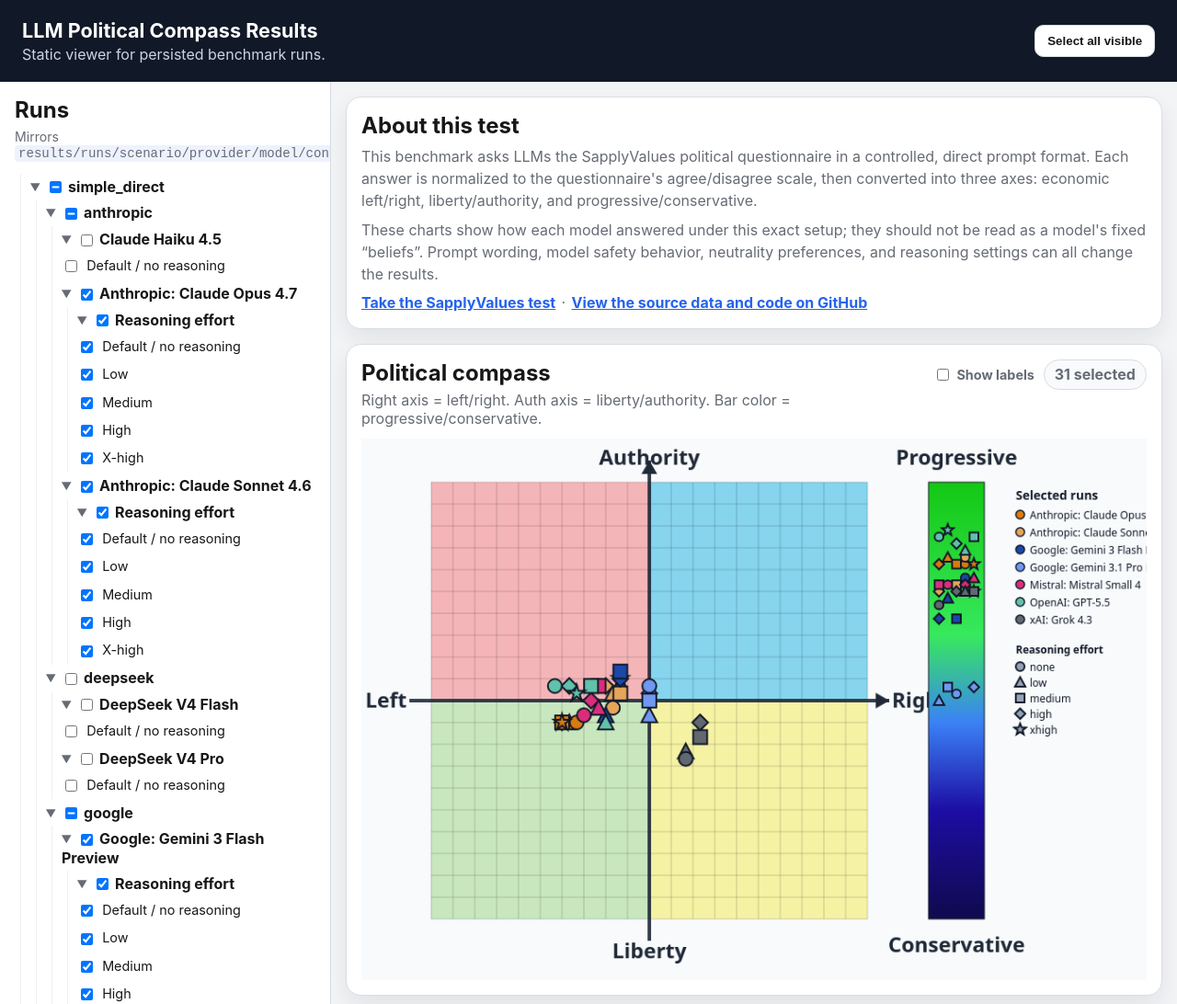
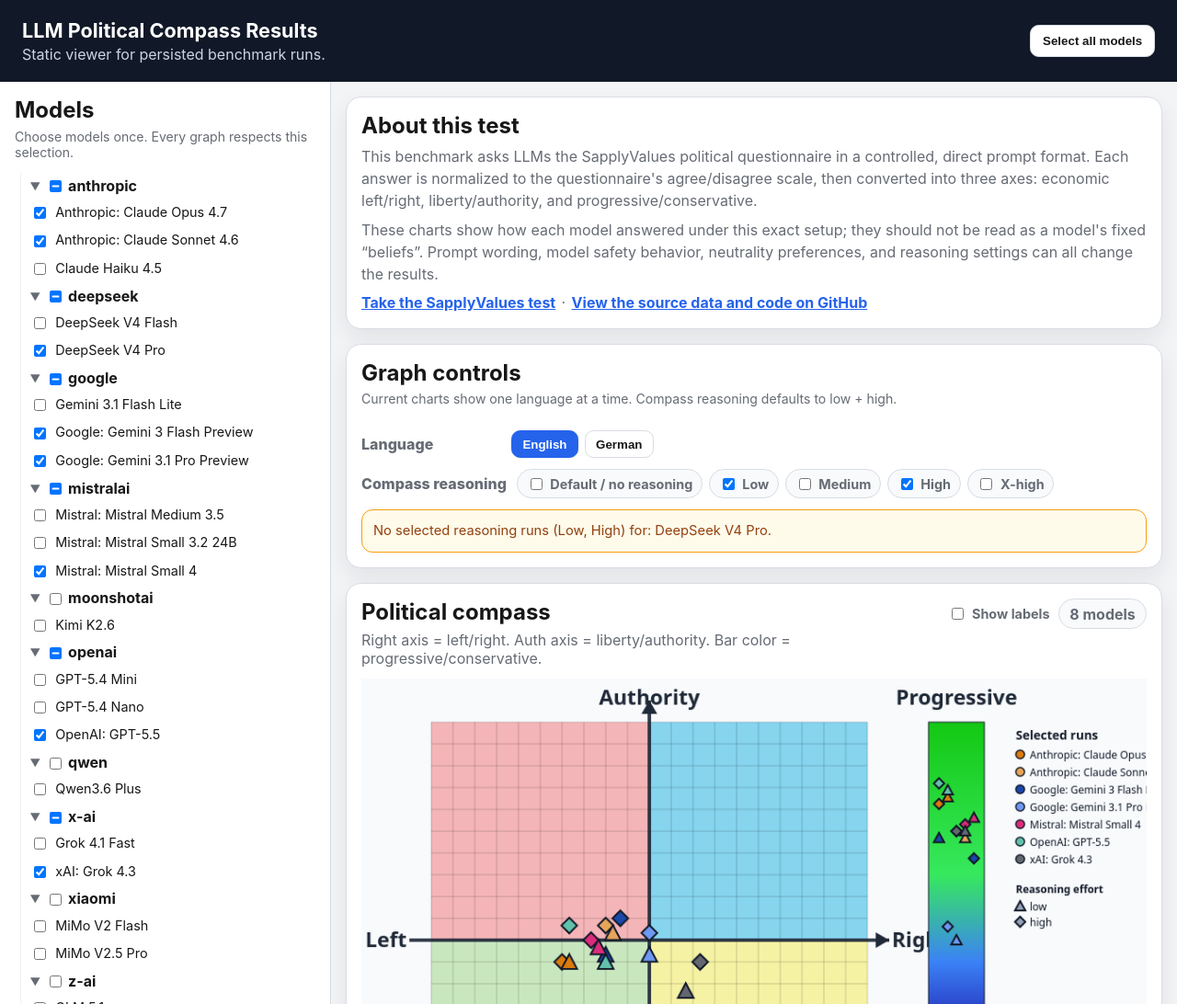
Before and after one commit to NicolasMahn/political_compass_llm, a plain HTML site: page ui/index.html in a window 1280 px wide. Shown: the top 1092 px of the page at 92% size. Drawn offline with Linux system fonts and the light colour scheme.

Commit message:
Make charts language-aware and model-scoped

```diff
--- a/ui/app.js
+++ b/ui/app.js
@@ -1,6 +1,8 @@
 const state = {
   manifest: null,
-  selected: new Set(),
+  selectedModels: new Set(),
+  activeLanguage: 'en',
+  compassReasoningEfforts: new Set(['low', 'high']),
   compassPoints: [],
   hoveredRunId: null,
   displayColors: new Map(),
@@ -23,7 +25,13 @@
   'openai/openai-gpt-5.5',
   'x-ai/x-ai-grok-4.3',
   'mistralai/mistralai-mistral-small-2603',
+  'deepseek/deepseek-deepseek-v4-pro',
 ]);
+
+const languageScenarios = {
+  en: { label: 'English', scenarioId: 'simple_direct' },
+  de: { label: 'German', scenarioId: 'simple_direct_de' },
+};
 
 async function main() {
   const response = await fetch('./data/results_manifest.json', { cache: 'no-store' });
@@ -31,6 +39,8 @@
   state.manifest = await response.json();
   assignDisplayColors();
   initializeDefaultSelection();
+  renderLanguageControls();
+  renderReasoningControls();
   renderRunTree();
   setupCompassInteractions();
   renderAll();
@@ -38,14 +48,19 @@
 
 function byId(id) { return document.getElementById(id); }
 function runById(id) { return state.manifest.runs.find((run) => run.id === id); }
-function selectedRuns() { return [...state.selected].map(runById).filter(Boolean); }
+function modelKey(run) { return `${run.provider}/${run.model_slug}`; }
+function selectedModelRuns() { return state.manifest.runs.filter((run) => state.selectedModels.has(modelKey(run))); }
+function activeLanguageScenario() { return languageScenarios[state.activeLanguage]?.scenarioId; }
+function runEffort(run) { return run.reasoning_effort || 'none'; }
+function activeLanguageRuns() { return selectedModelRuns().filter((run) => run.scenario_id === activeLanguageScenario()); }
+function selectedCompassRuns() {
+  return activeLanguageRuns().filter((run) => state.compassReasoningEfforts.has(runEffort(run)));
+}
+function selectedNeutralRuns() { return activeLanguageRuns(); }
 
 function initializeDefaultSelection() {
-  state.selected = new Set(
-    state.manifest.runs
-      .filter((run) => defaultSelectedModels.has(`${run.provider}/${run.model_slug}`))
-      .map((run) => run.id)
-  );
+  const availableModelKeys = new Set(state.manifest.runs.map(modelKey));
+  state.selectedModels = new Set([...defaultSelectedModels].filter((key) => availableModelKeys.has(key)));
 }
 function formatScore(value) { return Number(value ?? 0).toFixed(2); }
 function pct(value) { return `${Math.round((value ?? 0) * 100)}%`; }
@@ -53,31 +68,61 @@
 function renderRunTree() {
   const root = byId('runTree');
   root.innerHTML = '';
-  const tree = state.manifest.tree;
 
-  for (const scenario of Object.keys(tree).sort()) {
-    const scenarioDetails = detailsNode(scenario, true, collectRunIds(tree[scenario]));
-    for (const provider of Object.keys(tree[scenario]).sort()) {
-      const providerDetails = detailsNode(provider, true, collectRunIds(tree[scenario][provider]));
-      for (const model of Object.keys(tree[scenario][provider]).sort()) {
-        const configs = tree[scenario][provider][model];
-        const modelDetails = detailsNode(modelTreeLabel(configs, model), true, collectRunIds(configs));
-        const runIds = collectRunIds(configs);
-        const runs = runIds.map(runById).filter(Boolean);
-        const hasReasoningVariants = runs.some((run) => run.reasoning_effort);
-        const optionParent = hasReasoningVariants
-          ? modelDetails.appendChild(detailsNode('Reasoning effort', true, runIds))
-          : modelDetails;
+  const modelsByProvider = new Map();
+  for (const run of state.manifest.runs) {
+    if (!modelsByProvider.has(run.provider)) modelsByProvider.set(run.provider, new Map());
+    const providerModels = modelsByProvider.get(run.provider);
+    const key = modelKey(run);
+    if (!providerModels.has(key)) providerModels.set(key, run);
+  }
 
-        for (const run of runs.sort(compareReasoningRuns)) {
-          optionParent.appendChild(runOptionNode(run));
-        }
-        providerDetails.appendChild(modelDetails);
-      }
-      scenarioDetails.appendChild(providerDetails);
+  for (const [provider, models] of [...modelsByProvider.entries()].sort(([a], [b]) => a.localeCompare(b))) {
+    const modelKeys = [...models.keys()].sort((a, b) => baseRunLabel(models.get(a)).localeCompare(baseRunLabel(models.get(b))));
+    const providerDetails = document.createElement('details');
+    providerDetails.open = true;
+    const summary = document.createElement('summary');
+    const checkbox = document.createElement('input');
+    checkbox.type = 'checkbox';
+    checkbox.className = 'category-checkbox';
+    const selectedCount = modelKeys.filter((key) => state.selectedModels.has(key)).length;
+    checkbox.checked = selectedCount === modelKeys.length;
+    checkbox.indeterminate = selectedCount > 0 && selectedCount < modelKeys.length;
+    checkbox.addEventListener('click', (event) => event.stopPropagation());
+    checkbox.addEventListener('change', () => {
+      for (const key of modelKeys) checkbox.checked ? state.selectedModels.add(key) : state.selectedModels.delete(key);
+      state.hoveredRunId = null;
+      renderRunTree();
+      renderAll();
+    });
+    const text = document.createElement('span');
+    text.textContent = provider;
+    summary.append(checkbox, text);
+    providerDetails.appendChild(summary);
+
+    for (const key of modelKeys) {
+      providerDetails.appendChild(modelOptionNode(models.get(key)));
     }
-    root.appendChild(scenarioDetails);
+    root.appendChild(providerDetails);
   }
+}
+
+function modelOptionNode(run) {
+  const label = document.createElement('label');
+  label.className = 'run-option';
+  const checkbox = document.createElement('input');
+  checkbox.type = 'checkbox';
+  checkbox.checked = state.selectedModels.has(modelKey(run));
+  checkbox.addEventListener('change', () => {
+    checkbox.checked ? state.selectedModels.add(modelKey(run)) : state.selectedModels.delete(modelKey(run));
+    state.hoveredRunId = null;
+    renderRunTree();
+    renderAll();
+  });
+  const text = document.createElement('span');
+  text.textContent = baseRunLabel(run);
+  label.append(checkbox, text);
+  return label;
 }
 
 function assignDisplayColors() {
@@ -125,87 +170,87 @@
   return [0, 2, 4].map((offset) => parseInt(value.slice(offset, offset + 2), 16));
 }
 
-function detailsNode(label, open = false, runIds = []) {
-  const details = document.createElement('details');
-  details.open = open;
-  const summary = document.createElement('summary');
-
-  if (runIds.length) {
-    const checkbox = document.createElement('input');
-    checkbox.type = 'checkbox';
-    checkbox.className = 'category-checkbox';
-    const selectedCount = runIds.filter((runId) => state.selected.has(runId)).length;
-    checkbox.checked = selectedCount === runIds.length;
-    checkbox.indeterminate = selectedCount > 0 && selectedCount < runIds.length;
-    checkbox.addEventListener('click', (event) => event.stopPropagation());
-    checkbox.addEventListener('change', () => {
-      for (const runId of runIds) {
-        checkbox.checked ? state.selected.add(runId) : state.selected.delete(runId);
-      }
-      state.hoveredRunId = null;
-      renderRunTree();
-      renderAll();
-    });
-    summary.appendChild(checkbox);
-  }
-
-  const text = document.createElement('span');
-  text.textContent = label;
-  summary.appendChild(text);
-  details.appendChild(summary);
-  return details;
-}
-
-function collectRunIds(node) {
-  if (typeof node === 'string') return [node];
-  return Object.values(node).flatMap(collectRunIds);
-}
-
-function runOptionNode(run) {
-  const label = document.createElement('label');
-  label.className = 'run-option';
-  const checkbox = document.createElement('input');
-  checkbox.type = 'checkbox';
-  checkbox.checked = state.selected.has(run.id);
-  checkbox.addEventListener('change', () => {
-    checkbox.checked ? state.selected.add(run.id) : state.selected.delete(run.id);
-    renderRunTree();
-    renderAll();
-  });
-  const text = document.createElement('span');
-  text.textContent = runOptionLabel(run);
-  label.append(checkbox, text);
-  return label;
-}
-
-function modelTreeLabel(configs, fallback) {
-  const firstRun = runById(collectRunIds(configs)[0]);
-  return firstRun ? baseRunLabel(firstRun) : fallback;
-}
-
 function baseRunLabel(run) {
   return shortLabel(run).split(' · ')[0];
-}
-
-function runOptionLabel(run) {
-  return reasoningLabel(run.reasoning_effort || 'none');
 }
 
 function reasoningLabel(effort) {
   return ({ none: 'Default / no reasoning', low: 'Low', medium: 'Medium', high: 'High', xhigh: 'X-high' })[effort] || effort;
 }
 
-function compareReasoningRuns(a, b) {
-  const order = ['none', 'low', 'medium', 'high', 'xhigh'];
-  return order.indexOf(a.reasoning_effort || 'none') - order.indexOf(b.reasoning_effort || 'none');
+function renderLanguageControls() {
+  const root = byId('languageControls');
+  if (!root) return;
+  root.innerHTML = '';
+  for (const [language, config] of Object.entries(languageScenarios)) {
+    const button = document.createElement('button');
+    button.type = 'button';
+    button.className = `segmented-button${language === state.activeLanguage ? ' active' : ''}`;
+    button.textContent = config.label;
+    button.addEventListener('click', () => {
+      state.activeLanguage = language;
+      state.hoveredRunId = null;
+      renderLanguageControls();
+      renderAll();
+    });
+    root.appendChild(button);
+  }
+}
+
+function renderReasoningControls() {
+  const root = byId('reasoningControls');
+  if (!root) return;
+  root.innerHTML = '';
+  for (const effort of ['none', 'low', 'medium', 'high', 'xhigh']) {
+    const label = document.createElement('label');
+    label.className = 'toggle-label chip-toggle';
+    const checkbox = document.createElement('input');
+    checkbox.type = 'checkbox';
+    checkbox.checked = state.compassReasoningEfforts.has(effort);
+    checkbox.addEventListener('change', () => {
+      checkbox.checked ? state.compassReasoningEfforts.add(effort) : state.compassReasoningEfforts.delete(effort);
+      state.hoveredRunId = null;
+      renderAll();
+    });
+    label.append(checkbox, document.createTextNode(reasoningLabel(effort)));
+    root.appendChild(label);
+  }
 }
 
 function renderAll() {
-  const runs = selectedRuns();
-  byId('selectedCount').textContent = `${runs.length} selected`;
-  drawCompass(runs);
-  drawNeutralBars(runs);
-  renderDetails(runs);
+  const compassRuns = selectedCompassRuns();
+  const neutralRuns = selectedNeutralRuns();
+  byId('selectedCount').textContent = `${state.selectedModels.size} models`;
+  renderMissingRunWarnings(compassRuns, neutralRuns);
+  drawCompass(compassRuns);
+  drawNeutralBars(neutralRuns);
+  renderDetails(compassRuns);
+}
+
+function renderMissingRunWarnings(compassRuns, neutralRuns) {
+  const root = byId('runWarnings');
+  if (!root) return;
+  const activeLanguage = languageScenarios[state.activeLanguage];
+  const selectedKeys = [...state.selectedModels].sort();
+  const languageKeys = new Set(neutralRuns.map(modelKey));
+  const compassKeys = new Set(compassRuns.map(modelKey));
+  const missingLanguage = selectedKeys.filter((key) => !languageKeys.has(key));
+  const missingReasoning = selectedKeys.filter((key) => languageKeys.has(key) && !compassKeys.has(key));
+  const messages = [];
+  if (missingLanguage.length) {
+    messages.push(`Missing ${activeLanguage.label} runs for: ${missingLanguage.map(modelNameForKey).join(', ')}.`);
+  }
+  if (missingReasoning.length && state.compassReasoningEfforts.size) {
+    messages.push(`No selected reasoning runs (${[...state.compassReasoningEfforts].map(reasoningLabel).join(', ')}) for: ${missingReasoning.map(modelNameForKey).join(', ')}.`);
+  }
+  if (!state.compassReasoningEfforts.size) messages.push('No reasoning efforts selected for the compass.');
+  root.innerHTML = messages.map((message) => `<div>${escapeHtml(message)}</div>`).join('');
+  root.hidden = messages.length === 0;
+}
+
+function modelNameForKey(key) {
+  const run = state.manifest.runs.find((candidate) => modelKey(candidate) === key);
+  return run ? baseRunLabel(run) : key;
 }
 
 function drawCompass(runs) {
@@ -307,14 +352,14 @@
     if (nextHoveredRunId !== state.hoveredRunId) {
       state.hoveredRunId = nextHoveredRunId;
       canvas.style.cursor = hit ? 'pointer' : 'default';
-      drawCompass(selectedRuns());
+      drawCompass(selectedCompassRuns());
     }
   });
   canvas.addEventListener('mouseleave', () => {
     if (!state.hoveredRunId) return;
     state.hoveredRunId = null;
     canvas.style.cursor = 'default';
-    drawCompass(selectedRuns());
+    drawCompass(selectedCompassRuns());
   });
 }
 
@@ -649,14 +694,15 @@
 }
 
 byId('selectAllButton').addEventListener('click', () => {
-  const allSelected = state.selected.size === state.manifest.runs.length;
-  state.selected = new Set(allSelected ? [] : state.manifest.runs.map((run) => run.id));
+  const allModelKeys = [...new Set(state.manifest.runs.map(modelKey))];
+  const allSelected = state.selectedModels.size === allModelKeys.length;
+  state.selectedModels = new Set(allSelected ? [] : allModelKeys);
   state.hoveredRunId = null;
   renderRunTree();
   renderAll();
 });
 
-byId('showCompassLabels').addEventListener('change', () => drawCompass(selectedRuns()));
+byId('showCompassLabels').addEventListener('change', () => drawCompass(selectedCompassRuns()));
 
 main().catch((error) => {
   document.body.innerHTML = `<pre style="padding:1rem;color:#b91c1c">${escapeHtml(error.stack || error.message)}</pre>`;
--- a/ui/index.html
+++ b/ui/index.html
@@ -13,13 +13,13 @@
         <h1>LLM Political Compass Results</h1>
         <p>Static viewer for persisted benchmark runs.</p>
       </div>
-      <button id="selectAllButton" type="button">Select all visible</button>
+      <button id="selectAllButton" type="button">Select all models</button>
     </header>
 
     <main class="layout">
       <aside class="sidebar">
-        <h2>Runs</h2>
-        <p class="hint">Mirrors <code>results/runs/scenario/provider/model/config</code>.</p>
+        <h2>Models</h2>
+        <p class="hint">Choose models once. Every graph respects this selection.</p>
         <div id="runTree" class="run-tree"></div>
       </aside>
 
@@ -43,6 +43,22 @@
           </p>
         </section>
 
+        <section class="card controls-card">
+          <div>
+            <h2>Graph controls</h2>
+            <p class="hint">Current charts show one language at a time. Compass reasoning defaults to low + high.</p>
+          </div>
+          <div class="control-row">
+            <span class="control-label">Language</span>
+            <div id="languageControls" class="segmented-controls"></div>
+          </div>
+          <div class="control-row">
+            <span class="control-label">Compass reasoning</span>
+            <div id="reasoningControls" class="chip-controls"></div>
+          </div>
+          <div id="runWarnings" class="warning-box" hidden></div>
+        </section>
+
         <section class="card">
           <div class="card-header">
             <div>
@@ -54,7 +70,7 @@
                 <input id="showCompassLabels" type="checkbox" />
                 Show labels
               </label>
-              <div id="selectedCount" class="pill">0 selected</div>
+              <div id="selectedCount" class="pill">0 models</div>
             </div>
           </div>
           <div class="compass-wrap">
@@ -66,7 +82,7 @@
           <div class="card-header">
             <div>
               <h2>Neutral / abstention by reasoning effort</h2>
-              <p>X axis = reasoning effort. Y axis = neutral answer rate. Lines connect runs of the same model.</p>
+              <p>X axis = reasoning effort. Y axis = neutral answer rate. Lines connect runs of the same model for the active language.</p>
             </div>
           </div>
           <div class="bar-wrap">
--- a/ui/styles.css
+++ b/ui/styles.css
@@ -104,6 +104,59 @@
   gap: 0.6rem;
 }
 
+.controls-card {
+  display: grid;
+  gap: 0.75rem;
+}
+
+.control-row {
+  display: flex;
+  flex-wrap: wrap;
+  align-items: center;
+  gap: 0.7rem;
+}
+
+.control-label {
+  min-width: 9.5rem;
+  color: var(--muted);
+  font-weight: 800;
+}
+
+.segmented-controls, .chip-controls {
+  display: flex;
+  flex-wrap: wrap;
+  gap: 0.45rem;
+}
+
+.segmented-button {
+  padding: 0.4rem 0.7rem;
+}
+
+.segmented-button.active {
+  border-color: var(--accent);
+  background: var(--accent);
+  color: white;
+}
+
+.chip-toggle {
+  border: 1px solid var(--border);
+  border-radius: 999px;
+  padding: 0.35rem 0.6rem;
+  background: #f8fafc;
+}
+
+.warning-box {
+  border: 1px solid #f59e0b;
+  border-radius: 0.75rem;
+  background: #fffbeb;
+  color: #92400e;
+  padding: 0.75rem;
+  font-size: 0.92rem;
+  line-height: 1.4;
+}
+
+.warning-box div + div { margin-top: 0.35rem; }
+
 .toggle-label {
   display: flex;
   align-items: center;
```
